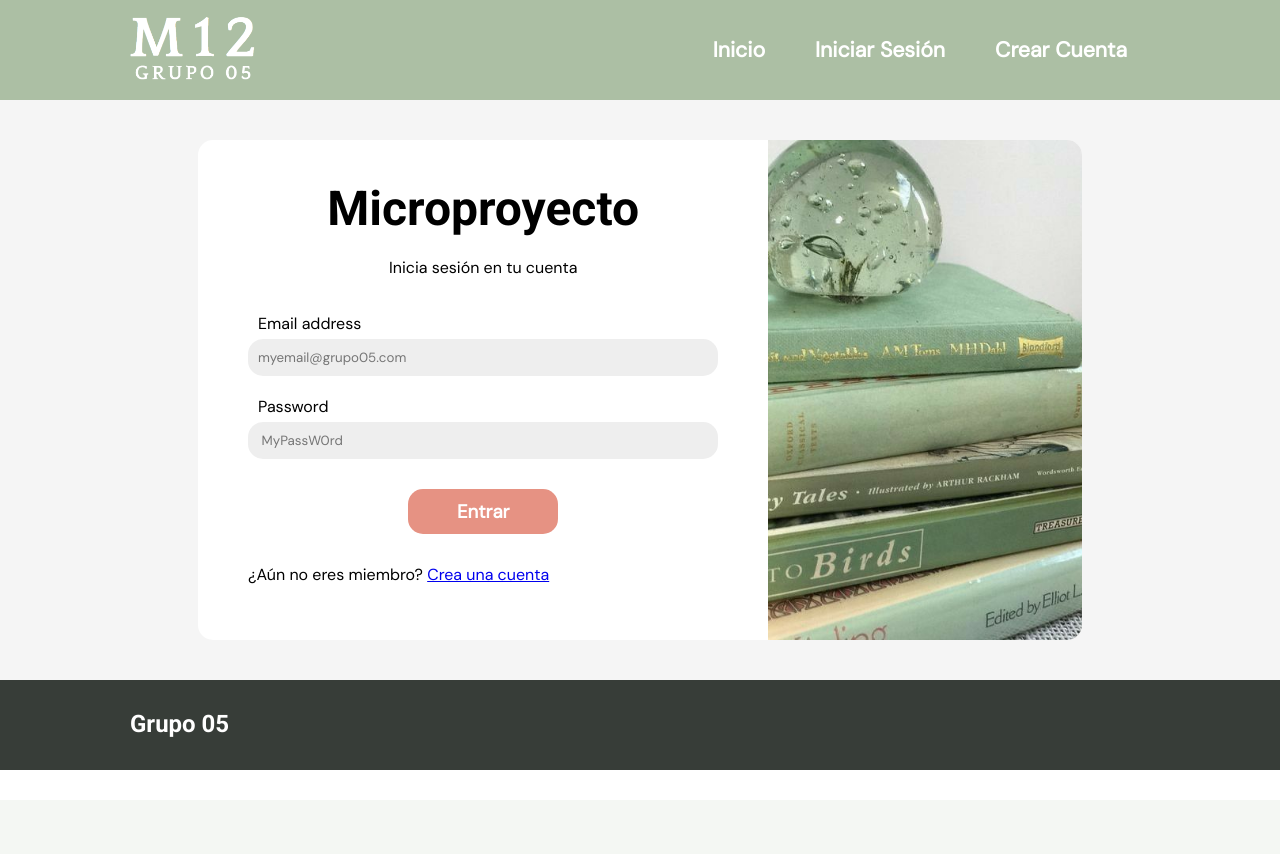
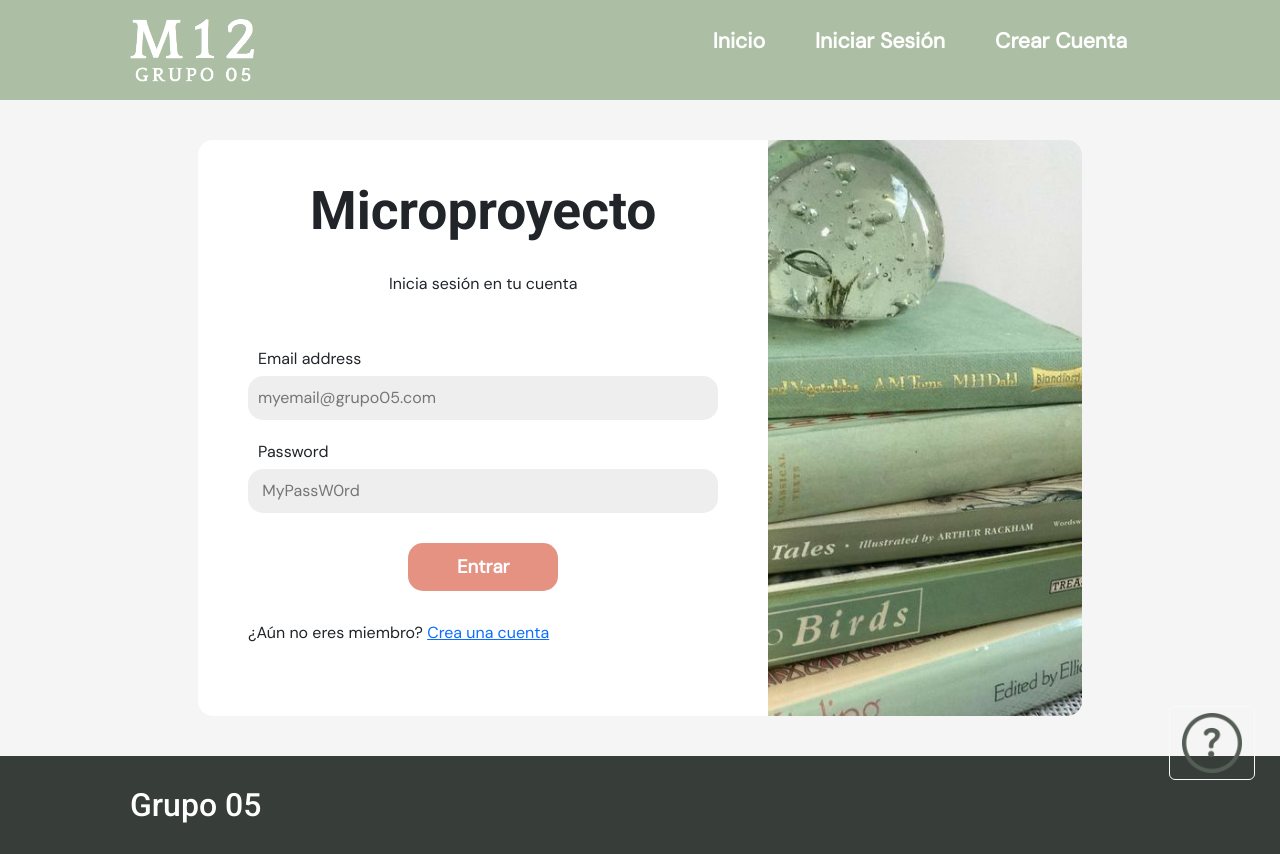
Before and after one commit to mangelesc/Microproyecto-Gesti-n-de-usuarios, a PHP site: page / in a window 1280 px wide. Before the commit the page ends 770 px from the top, so only its background shows below. Run offline with PHP 8.4, Linux system fonts and the light colour scheme.

Commit message:
Modal de ayuda

```diff
--- a/styles/admin-panel.css
+++ b/styles/admin-panel.css
@@ -43,12 +43,14 @@
 .admin-table {
     width: 100%;
     border-collapse: collapse;
-    border: 1px solid;
+    border: 2px solid #545e56;
     margin: 50px 0px;
 }
 
 .admin-table th {
     padding: 10px;
+    background-color: #545e56;
+    color: white;
 }
 
 .admin-table tr {
--- a/styles/log-in.css
+++ b/styles/log-in.css
@@ -2,6 +2,18 @@
     display: flex;
     justify-content: center;
     background-color: #f5f5f5;
+}
+
+h1 {
+    font-family: "Roboto", sans-serif;
+    font-size: 40pt;
+    padding-bottom: 0px;
+    margin-inline-start: 0px;
+    margin-inline-end: 0px;
+    font-weight: bold;
+}
+li a:hover {
+    color: white !important;
 }
 
 #form-full-section {
@@ -82,3 +94,23 @@
     flex-direction: row !important;
     flex-wrap: nowrap;
 }
+
+/* Ventana modal */
+.modal-header {
+    background-color: #acbfa4;
+}
+#divBtnHelp {
+    position: fixed;
+    bottom: 20px;
+    right: 25px;
+    border: none;
+}
+
+#divBtnHelp:hover {
+    transform: scale(1.1);
+    cursor: pointer;
+}
+
+#imgHelp {
+    max-width: 60px;
+}
--- a/vistas/admin-panel.php
+++ b/vistas/admin-panel.php
@@ -22,7 +22,7 @@
                     <li class="menu"><a id="AdminPanel" href="./admin.php">Admin Panel</a></li>
                     <li class="menu"><a id="myProfile" href="./my-profile.php">Mi Perfil</a></li>
                     <li class="menu">
-                        <a id="log-out" href="./cerrar_sesion.php">Salir</a>
+                        <a id="log-out" href="./cerrar_sesion.php">Cerrar Sesión</a>
                     </li>
                 </ul>
             </div>
--- a/vistas/log-in.html
+++ b/vistas/log-in.html
@@ -4,6 +4,12 @@
         <meta charset="UTF-8" />
         <meta http-equiv="X-UA-Compatible" content="IE=edge" />
         <meta name="viewport" content="width=device-width, initial-scale=1.0" />
+        <link
+            href="https://cdn.jsdelivr.net/npm/bootstrap@5.2.0/dist/css/bootstrap.min.css"
+            rel="stylesheet"
+            integrity="sha384-gH2yIJqKdNHPEq0n4Mqa/HGKIhSkIHeL5AyhkYV8i59U5AR6csBvApHHNl/vI1Bx"
+            crossorigin="anonymous"
+        />
         <link rel="stylesheet" href="./styles/log-in.css" />
         <link rel="stylesheet" href="./styles/navbar.css" />
         <title>Log in</title>
@@ -65,9 +71,63 @@
                     <img src="./imgs/img-form.jpg" alt="">
                 </div>
             </div>
+        <div id="divBtnHelp">
+            <button
+                id="btnHelp"
+                class="btn btn-outline-light"
+                data-bs-toggle="modal"
+                data-bs-target="#infoModal"
+            >
+                <img id="imgHelp"src="./imgs/help.png">
+            </button>
+        </div>
+        <div
+            class="modal fade"
+            id="infoModal"
+            tabindex="-1"
+            aria-labelledby="exampleModalLabel"
+            aria-hidden="true" >
+            <div class="modal-dialog modal-dialog-centered">
+                <div class="modal-content">
+                    <div class="modal-header">
+                        <h5 class="modal-title" id="exampleModalLabel">
+                            ¿Como inicio sesión?
+                        </h5>
+                        <button
+                            type="button"
+                            class="btn-close"
+                            data-bs-dismiss="modal"
+                            aria-label="Close"
+                        ></button>
+                    </div>
+                    <div class="modal-body">
+                        <h6><b>Como Usuario</b></h6>
+                        <p> Puedes crear un nuevo usuario <a id="sign-up"href="./php/sign-up.php">aquí</a> o bien puedes usar uno de los usuarios creados previamente en la BBDD como: </p>
+                        </p>
+                        <p>Username: </p>
+                        <p>Password: </p>
+                        <br>
+                        <h6><b>Como Administrador</b></h6>
+                        <p>Puedes usar unos de los usuarios de prueba, como: </p>
+                        <p>Username: </p>
+                        <p>Password: </p>
+                        <br>
+                        <h6><b>Infomación importante</b></h6>
+                        <p>Recuerda que para iniciar el proyecto, necesitas tener <b>Apache</b> y <b>MySQL</b> instalados en el equipo, e inciciar la BBDD,
+                            el archivo de inicio se encuentra dentro del proyecto con el nombre <b>bbdd_miniproyecto.sql</b>.
+                        </p>
+                    </div>
+                </div>
+            </div>
+        </div>
         </main>
         <footer id="footer">
-            <h2>Grupo 05</h2>
+            <h2 style="margin-bottom: 0px;">Grupo 05</h2>
         </footer>
     </body>
+<script
+    src="https://cdn.jsdelivr.net/npm/bootstrap@5.2.0/dist/js/bootstrap.bundle.min.js"
+    integrity="sha384-A3rJD856KowSb7dwlZdYEkO39Gagi7vIsF0jrRAoQmDKKtQBHUuLZ9AsSv4jD4Xa"
+    crossorigin="anonymous"
+></script>
 </html>
```
Also changed, not shown: imgs/help.png (added).
